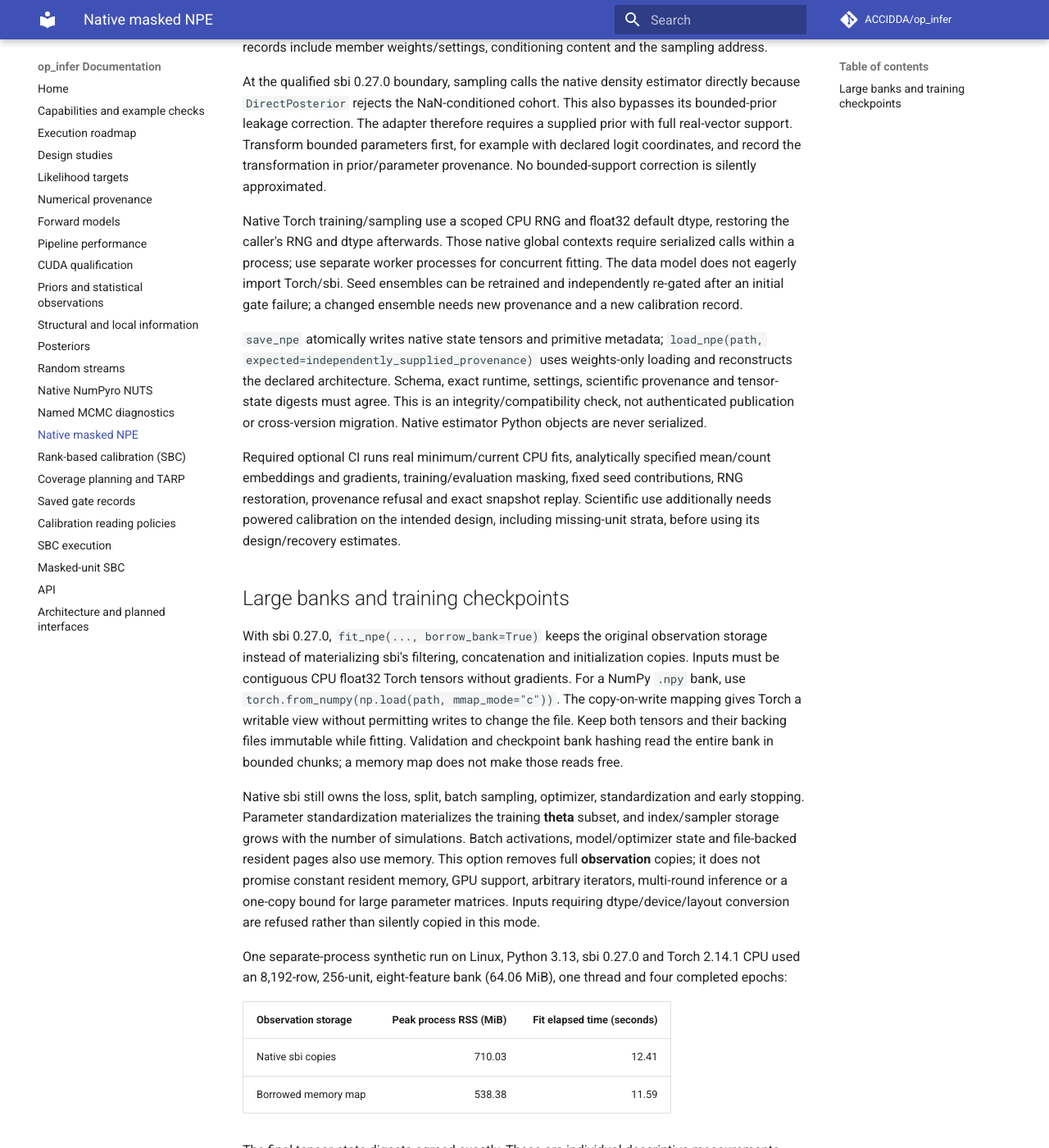
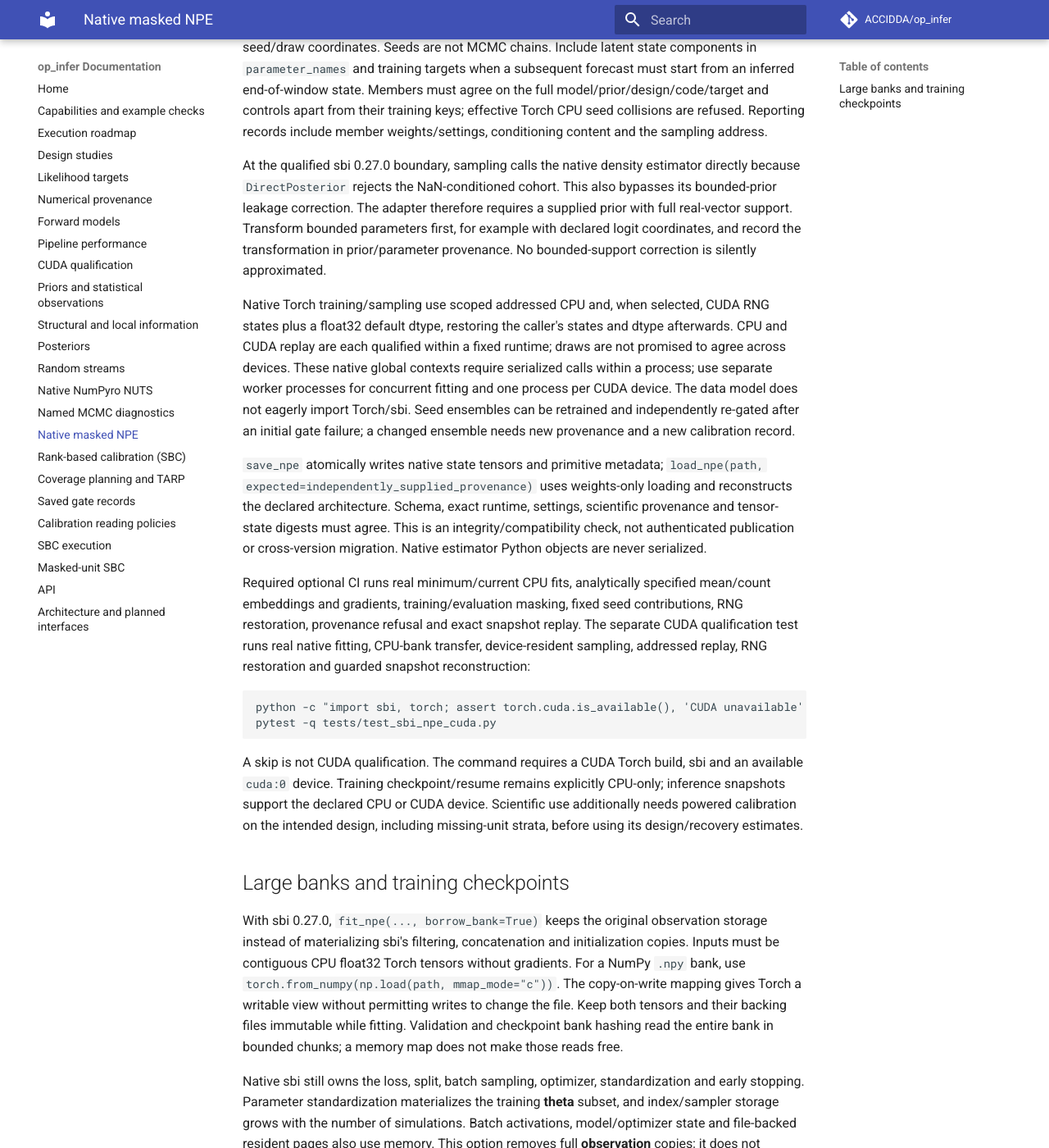
Before and after one commit to ACCIDDA/op_infer, an MkDocs documentation site: the page built from docs/sbi-npe.md, in a window 1280 px wide and 1400 px high, scrolled down 966 px. Shown: the whole window at 82% size. Built offline with MkDocs 1.6.1 and Material for MkDocs 9.7.7, drawn with Linux system fonts in a browser that asks for light colours; comment, search, counter and statistics services are not loaded; some of the changed text lies outside the part shown.

Commit message:
Qualify masked NPE on CUDA (#53)

````diff
--- a/docs/sbi-npe.md
+++ b/docs/sbi-npe.md
@@ -1,19 +1,25 @@
 # Native masked-cohort NPE
 
 Install `op_infer[sbi]` and use `op_infer.adapters.sbi`. This bounded adapter wraps
-sbi's single-round NPE/MAF training on CPU float32. It does not implement flows,
-calibration gates, automatic gate-driven retraining, multi-round proposals or GPU
-training.
+sbi's single-round NPE/MAF training in float32 on CPU or one explicitly indexed
+CUDA device. It does not implement flows, calibration gates, automatic
+gate-driven retraining or multi-round proposals.
 
 `NpeSettings` records the complete scalar parameter names, feature dimension,
-maximum design unit count, architecture, training controls and `RandomKey`.
+maximum design unit count, architecture, training controls, `RandomKey` and
+execution device. Use `device="cpu"` or an explicit target such as
+`device="cuda:0"`; unindexed CUDA and unavailable devices are errors.
 `fit_npe(theta, observations, prior=..., settings=..., provenance=...)` consumes
 aligned `(simulation, parameter)` and `(simulation, design_unit, feature)` native
-Torch tensors. Record the same prior, observation support and acceptance rule
-used to create the simulation bank; the adapter applies no plausibility filter.
-Exact installed versions come from `sbi_backend_versions()` and the canonical
-settings reference from `npe_settings_reference(settings)` must match the supplied
-complete `Provenance`.
+Torch tensors. Training banks remain CPU-resident; the native prior's parameter
+tensors must be on the declared training device. Record the same prior,
+observation support and acceptance rule used to create the simulation bank; the
+adapter applies no plausibility filter.
+Exact installed versions come from
+`sbi_backend_versions(device=settings.device)`. CUDA records additionally bind
+the Torch CUDA runtime, device name and compute capability. The canonical
+settings reference from `npe_settings_reference(settings)` must match the
+supplied complete `Provenance`.
 
 An absent unit has an all-NaN feature row. Partially missing rows and infinities
 are errors; encode within-unit missing features explicitly in the observation
@@ -49,12 +55,15 @@ support. Transform bounded parameters first, for example with declared logit
 coordinates, and record the transformation in prior/parameter provenance. No
 bounded-support correction is silently approximated.
 
-Native Torch training/sampling use a scoped CPU RNG and float32 default dtype,
-restoring the caller's RNG and dtype afterwards. Those native global contexts
-require serialized calls within a process; use separate worker processes for
-concurrent fitting. The data model does not eagerly import Torch/sbi. Seed
-ensembles can be retrained and independently re-gated after an initial gate
-failure; a changed ensemble needs new provenance and a new calibration record.
+Native Torch training/sampling use scoped addressed CPU and, when selected, CUDA
+RNG states plus a float32 default dtype, restoring the caller's states and dtype
+afterwards. CPU and CUDA replay are each qualified within a fixed runtime; draws
+are not promised to agree across devices. These native global contexts require
+serialized calls within a process; use separate worker processes for concurrent
+fitting and one process per CUDA device. The data model does not eagerly import
+Torch/sbi. Seed ensembles can be retrained and independently re-gated after an
+initial gate failure; a changed ensemble needs new provenance and a new
+calibration record.
 
 `save_npe` atomically writes native state tensors and primitive metadata;
 `load_npe(path, expected=independently_supplied_provenance)` uses weights-only
@@ -66,6 +75,18 @@ migration. Native estimator Python objects are never serialized.
 Required optional CI runs real minimum/current CPU fits, analytically specified
 mean/count embeddings and gradients, training/evaluation masking, fixed seed
 contributions, RNG restoration, provenance refusal and exact snapshot replay.
+The separate CUDA qualification test runs real native fitting, CPU-bank transfer,
+device-resident sampling, addressed replay, RNG restoration and guarded snapshot
+reconstruction:
+
+```bash
+python -c "import sbi, torch; assert torch.cuda.is_available(), 'CUDA unavailable'; print(torch.cuda.get_device_name(0))"
+pytest -q tests/test_sbi_npe_cuda.py
+```
+
+A skip is not CUDA qualification. The command requires a CUDA Torch build, sbi
+and an available `cuda:0` device. Training checkpoint/resume remains explicitly
+CPU-only; inference snapshots support the declared CPU or CUDA device.
 Scientific use additionally needs powered calibration on the intended design,
 including missing-unit strata, before using its design/recovery estimates.
 
@@ -85,9 +106,10 @@ and early stopping. Parameter standardization materializes the training **theta*
 subset, and index/sampler storage grows with the number of simulations. Batch
 activations, model/optimizer state and file-backed resident pages also use memory.
 This option removes full **observation** copies; it does not promise constant
-resident memory, GPU support, arbitrary iterators, multi-round inference or a
-one-copy bound for large parameter matrices. Inputs requiring dtype/device/layout
-conversion are refused rather than silently copied in this mode.
+resident memory, arbitrary iterators, multi-round inference or a one-copy bound
+for large parameter matrices. A borrowed bank remains on CPU while native sbi
+moves training batches to the declared CUDA device. Inputs requiring bank
+dtype/device/layout conversion are refused rather than silently copied.
 
 One separate-process synthetic run on Linux, Python 3.13, sbi 0.27.0 and
 Torch 2.14.1 CPU used an 8,192-row, 256-unit, eight-feature bank (64.06 MiB),
@@ -144,12 +166,13 @@ The upper limit preserves the existing adapter's native sbi convention:
 `until_epoch` uses that full budget. Early stopping can finish sooner; a chunk
 does not reset its patience or authorize additional training past the full budget.
 
-Checkpoints contain primitive metadata and state tensors for the last completed
-optimizer step, Adam moments, best validation weights/loss, patience counter,
-train/validation indices, loss history and Torch CPU RNG. They are captured before
-native sbi may restore best validation weights at an epoch limit. Saving only the
-returned estimator and optimizer after that restoration would pair different
-training states. Checkpoints are separate from `save_npe` inference snapshots.
+CPU training checkpoints contain primitive metadata and state tensors for the
+last completed optimizer step, Adam moments, best validation weights/loss,
+patience counter, train/validation indices, loss history and Torch CPU RNG. They
+are captured before native sbi may restore best validation weights at an epoch
+limit. Saving only the returned estimator and optimizer after that restoration
+would pair different training states. Checkpoints are separate from `save_npe`
+inference snapshots.
 
 The default saves after every completed epoch. `checkpoint_interval=k` saves
 the first epoch, every kth epoch and the requested chunk limit. Early stopping
@@ -158,7 +181,7 @@ replaces it. Saving uses an atomic file replacement. A failed write preserves
 the preceding checkpoint, though durable storage across machine/power failures
 still depends on the filesystem.
 
-Resume refuses changed scientific provenance, settings, exact runtime versions,
+CPU resume refuses changed scientific provenance, settings, exact runtime versions,
 ordered effective float32 bank content or checkpoint integrity. Paths and file
 names alone are not bank identities. No simulation bank, prior object, trainer
 or estimator Python object is pickled. This is a compatibility/integrity boundary,
````
Also changed, not shown: CHANGELOG.md (+8 -0 lines), docs/capabilities.md (+2 -2 lines), 3 other files.
